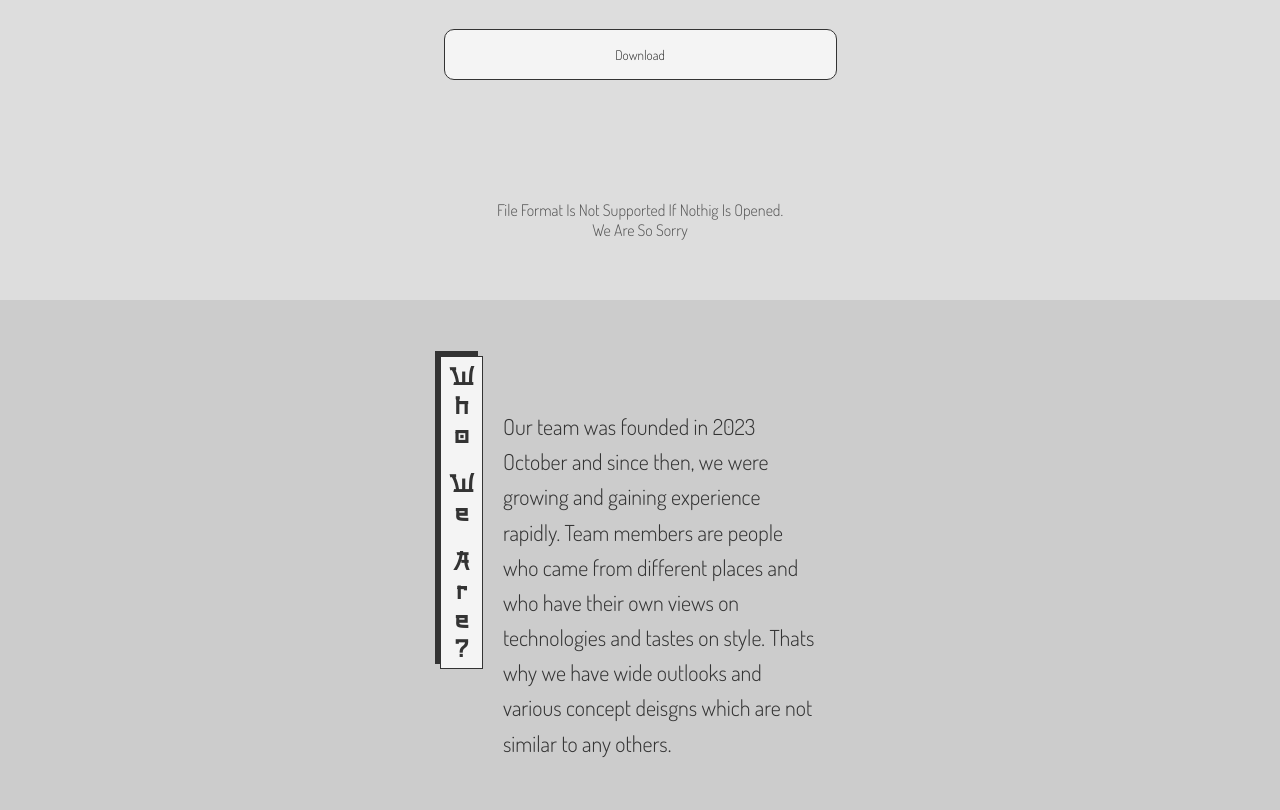
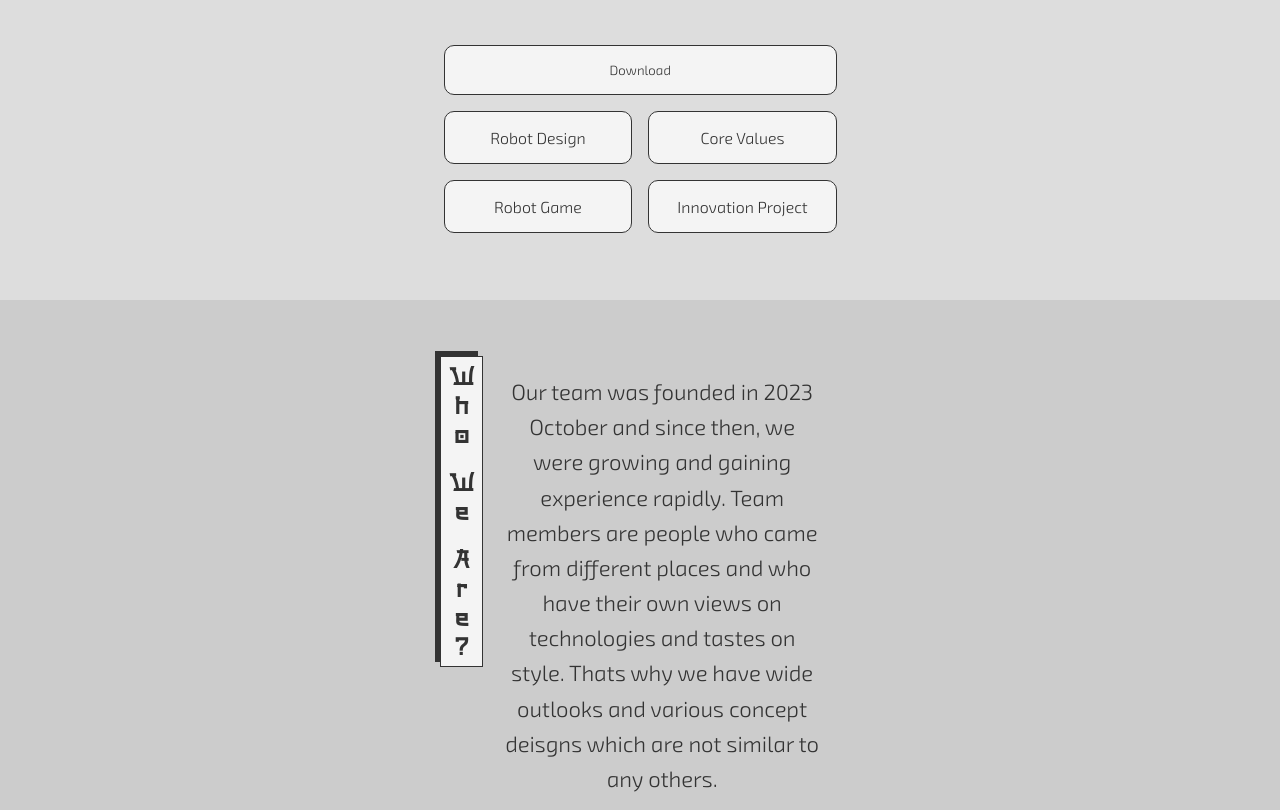
Before and after one commit to H1ruka/y-tech, a plain HTML site: page index.html in a window 1280 px wide. Shown: the part 980-1790 px from the top of the page. Drawn offline with Linux system fonts and the light colour scheme.

Commit message:
updated font

```diff
--- a/css/main.css
+++ b/css/main.css
@@ -8,11 +8,16 @@
   /* Use the actual font name */
   src: url("../hirosaki/Hirosaki-Regular.ttf") format("opentype"); }
 
+@font-face {
+  font-family: 'Taylor';
+  /* Use the actual font name */
+  src: url("../taylor/TaylorSans-Light.ttf") format("opentype"); }
+
 * {
   box-sizing: border-box;
   margin: 0;
   padding: 0;
-  font-family: 'Dosis', sans-serif; }
+  font-family: 'Taylor', sans-serif; }
 
 .wrap {
   max-width: 425px;
@@ -84,6 +89,10 @@ body {
   left: 0;
   width: 100vw;
   height: 100vh; }
+
+.taylor {
+  font-family: 'Taylor';
+  text-align: center !important; }
 
 .section-a {
   overflow-x: hidden;
@@ -246,14 +255,15 @@ body {
     .section-help-for-others .wrap .source-buttons {
       position: relative;
       top: 25%;
-      display: flex;
+      display: grid;
+      grid-template-columns: repeat(2, 1fr);
       flex-direction: row;
       align-items: center;
       justify-content: center;
       flex-wrap: wrap;
       gap: 1rem;
       margin: 0rem 1rem; }
-      .section-help-for-others .wrap .source-buttons button {
+      .section-help-for-others .wrap .source-buttons a, .section-help-for-others .wrap .source-buttons button {
         padding: 1rem 1.5rem;
         border: 1px solid #333;
         border-radius: 10px;
@@ -262,6 +272,8 @@ body {
         color: #333;
         width: 100%;
         text-align: center; }
+      .section-help-for-others .wrap .source-buttons button {
+        grid-column: span 2; }
     .section-help-for-others .wrap .p {
       color: #555;
       top: 50%; }
@@ -440,7 +452,7 @@ body {
 
 .section-our-aim {
   background: #ccc;
-  height: 50vh;
+  height: 60vh;
   width: 100vw; }
   .section-our-aim .wrap {
     position: relative;
--- a/index.html
+++ b/index.html
@@ -63,8 +63,11 @@
             <p>Therefore we want to give or provide you some useful source related to FLL</p>
             <div class="source-buttons">
                 <button onclick="downloadFile()">Download</button>
+                <a href="https://education.theiet.org/first-lego-league-programmes/challenge/about-first-lego-league-challenge/robot-design/" target="_blank">Robot Design</a>
+                <a href="https://education.theiet.org/first-lego-league-programmes/challenge/about-first-lego-league-challenge/core-values/" target="_blank">Core Values</a>
+                <a href="https://education.theiet.org/first-lego-league-programmes/challenge/about-first-lego-league-challenge/robot-game/" target="_blank">Robot Game</a>
+                <a href="https://education.theiet.org/first-lego-league-programmes/challenge/about-first-lego-league-challenge/innovation-project/" target="_blank">Innovation Project</a>
             </div>
-            <p class="p">File Format Is Not Supported If Nothig Is Opened. <br> We Are So Sorry</p>
         </div>
     </div>
 
@@ -83,7 +86,7 @@
                 <h2 class="">e</h2>
                 <h2 class="">?</h2>
             </div>
-            <p class="">Our team was founded in 2023 October and since then, we were growing and gaining experience rapidly.
+            <p class="taylor">Our team was founded in 2023 October and since then, we were growing and gaining experience rapidly.
                 Team members are people who came from different places and who have their own views on technologies and tastes on style.
                 Thats why we have wide outlooks and various concept deisgns which are not similar to any others.
             </p>
@@ -179,7 +182,7 @@
             <h3>CopyWrite © All Rights Reserved 2024</h3>
             <h3 id="h3">Contact Us &nbsp;
                 <a href="https://www.instagram.com/ytech_fll/" target="_blank"><i class="fas-solid fa-brands fa-instagram"></i></a>
-                <a href="https://t.me/@mako1o" target="_blank"><i class="fas-solid fa-brands fa-telegram"></i></a>
+                <a href="https://t.me/+77472120108" target="_blank"><i class="fas-solid fa-brands fa-telegram"></i></a>
                 <a href="https://wa.me/+77472120108" target="_blank"><i class="fas-solid fa-brands fa-whatsapp"></i></a>
             </h3>
         </div>
```
Also changed, not shown: taylor/TaylorSans-Light.ttf (added), taylor/TaylorSans-Regular.ttf (added).
